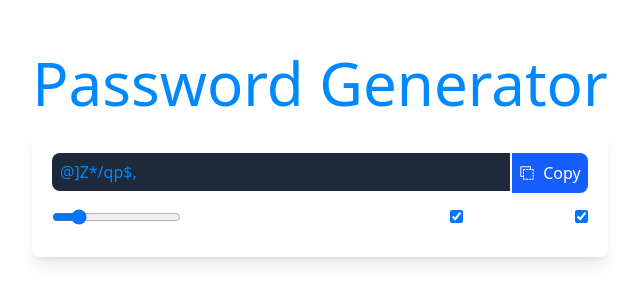
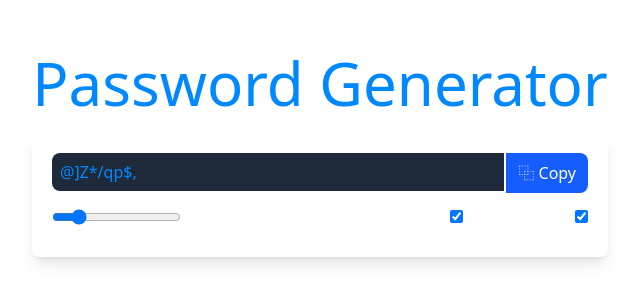
Before and after one commit to LewisSmith291/password-generator, a React (Vite) app: page / in a window 1280 px wide. Shown: the part 235-538 px from the top of the page, without its empty margins (320-960 px from the left). Built offline with nearby package versions, Linux system fonts and the light colour scheme.

Commit message:
changed clipboard image to emoji

```diff
--- a/src/App.tsx
+++ b/src/App.tsx
@@ -37,9 +37,7 @@ function App() {
         <div id="text-container" className="flex-row flex gap-0.5">
           <input id="password-text" type="text" placeholder="Password" readOnly value={password} ref={passwordAsRef}
           className="bg-gray-800 dark:bg-white p-2 size-10/10 rounded-l-lg"></input>
-          <button id="copy-button" onClick={copyButton}  className="flex flex-row justify-center items-center rounded-r-lg text-white py-2 px-3 cursor-pointer bg-blue-600 hover:bg-blue-700 active:bg-blue-800">
-            <img src="./src/assets/clipboard.svg" className="relative invert vertical"></img>Copy
-            </button>
+          <button id="copy-button" onClick={copyButton} className="flex flex-row text-nowrap justify-center items-center rounded-r-lg text-white py-2 px-3 cursor-pointer bg-blue-600 hover:bg-blue-700 active:bg-blue-800"> ⿻ Copy</button>
         </div>
         <div className="flex flex-row place-content-between items-center">
           <div id="length"className="items-center flex">
```
